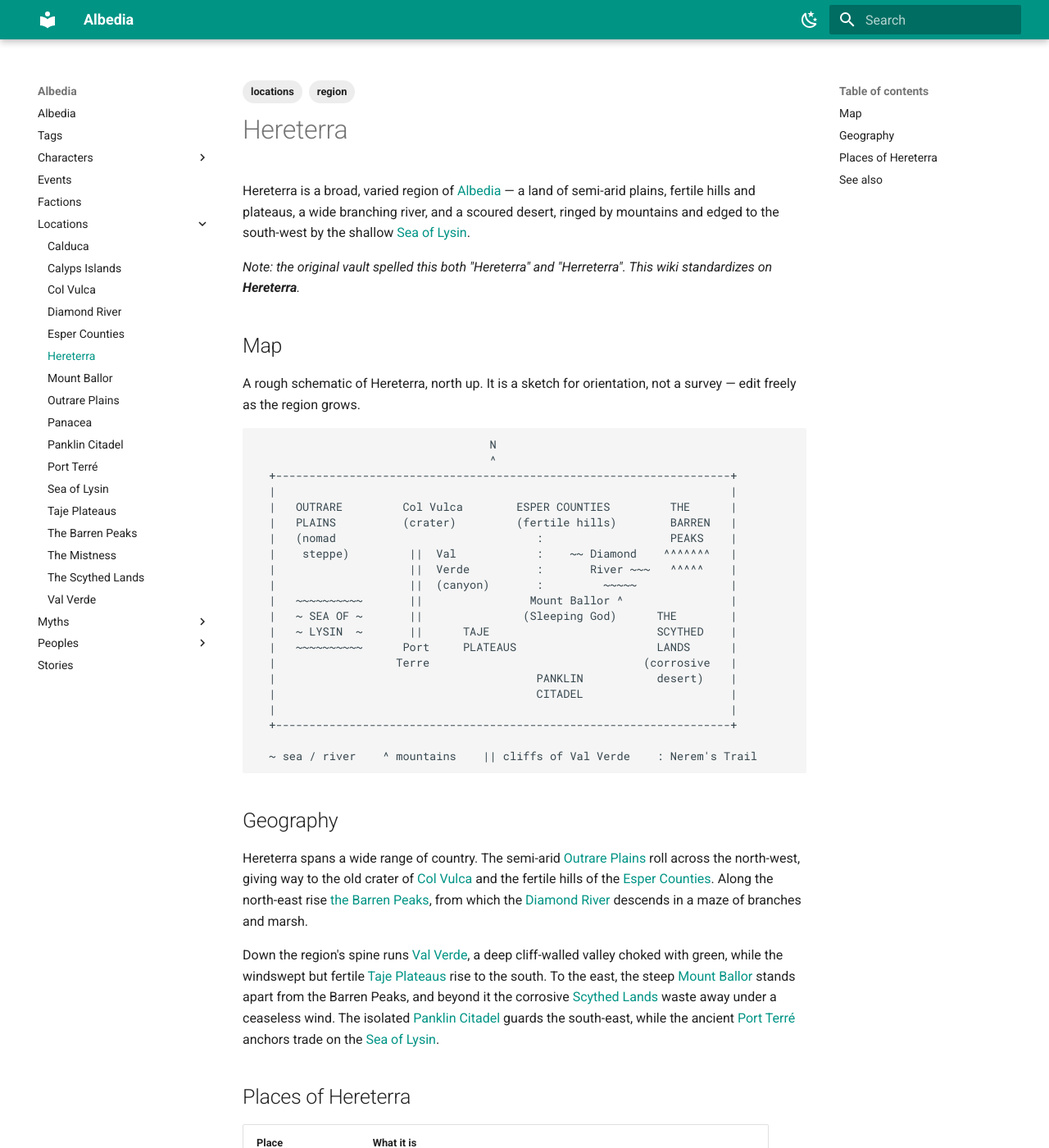
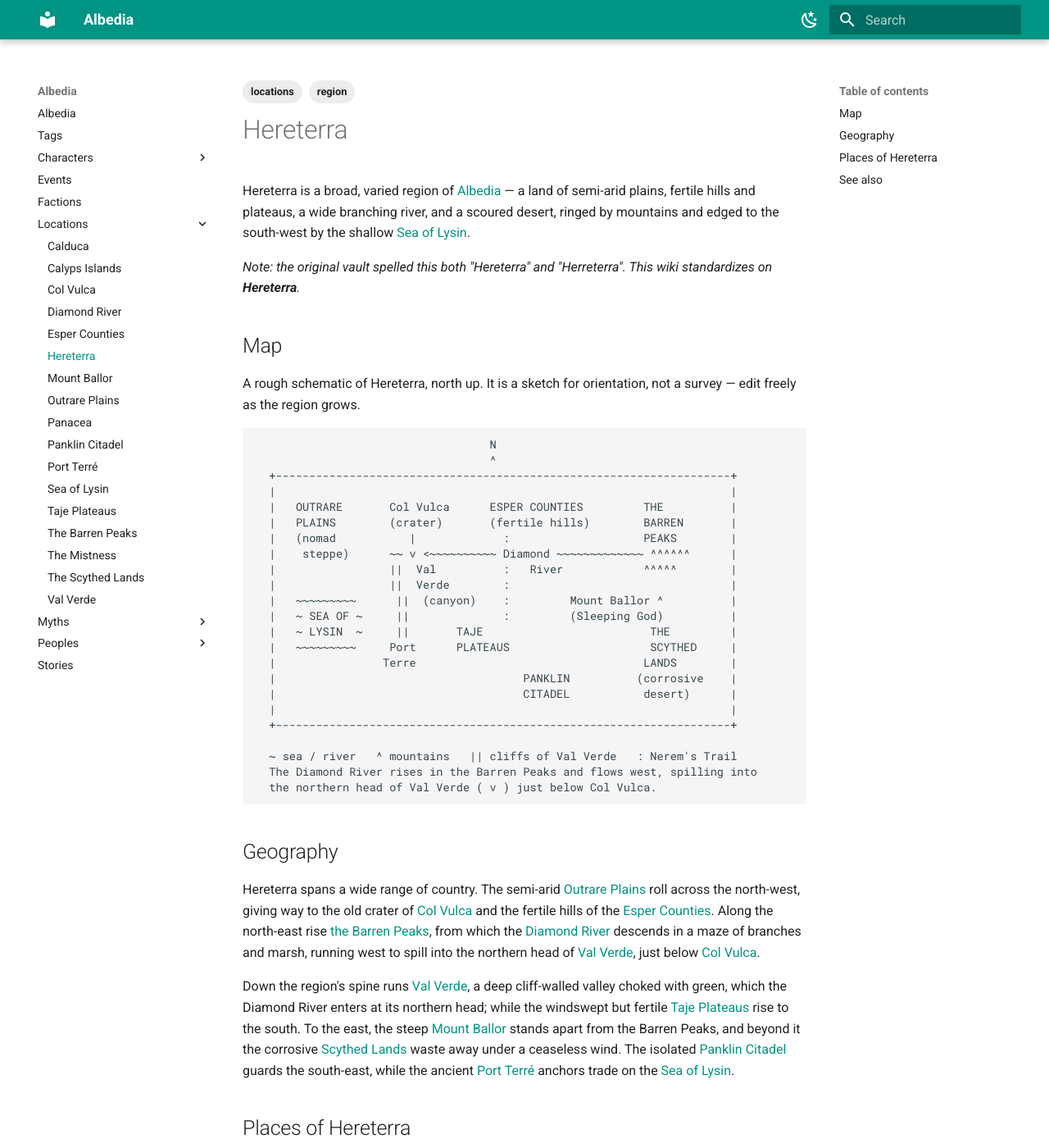
Before and after one commit to tk-auto/albedia, an MkDocs documentation site: the page built from docs/locations/hereterra.md, in a window 1280 px wide and 1400 px high. Shown: the whole window at 82% size. Built offline with MkDocs 1.6.1 and Material for MkDocs 9.7.7, drawn with Linux system fonts in a browser that asks for light colours.

Commit message:
Fix Diamond River course into Val Verde (#4)
* Fix Diamond River course: flows west into Val Verde

Correct the region map and the Diamond River, Val Verde, and Hereterra
hub pages so the river rises in the Barren Peaks and empties into Val
Verde, and add the reciprocal Val Verde <-> Diamond River links.

Co-Authored-By: Claude Opus 4.8 <noreply@anthropic.com>
Claude-Session: https://claude.ai/code/session_01W5PiA63XjW16BE9XqNEmWX

* Refine Diamond River confluence: enters Val Verde's northern head

The river spills into the northern head of Val Verde, just below Col
Vulca, then runs on southward down the valley. Update the region map
(confluence marked at the valley head below Col Vulca) and the Diamond
River, Val Verde, Col Vulca, and Hereterra hub pages, with reciprocal
Col Vulca <-> Val Verde links.

Co-Authored-By: Claude Opus 4.8 <noreply@anthropic.com>
Claude-Session: https://claude.ai/code/session_01W5PiA63XjW16BE9XqNEmWX

---------

Co-authored-by: Claude <noreply@anthropic.com>

````diff
--- a/docs/locations/hereterra.md
+++ b/docs/locations/hereterra.md
@@ -25,23 +25,25 @@ survey — edit freely as the region grows.
                                    ^
   +--------------------------------------------------------------------+
   |                                                                    |
-  |   OUTRARE         Col Vulca        ESPER COUNTIES         THE      |
-  |   PLAINS          (crater)         (fertile hills)        BARREN   |
-  |   (nomad                              :                   PEAKS    |
-  |    steppe)         ||  Val            :    ~~ Diamond    ^^^^^^^   |
-  |                    ||  Verde          :       River ~~~   ^^^^^    |
-  |                    ||  (canyon)       :         ~~~~~              |
-  |   ~~~~~~~~~~       ||                Mount Ballor ^                |
-  |   ~ SEA OF ~       ||               (Sleeping God)      THE        |
-  |   ~ LYSIN  ~       ||      TAJE                         SCYTHED    |
-  |   ~~~~~~~~~~      Port     PLATEAUS                     LANDS      |
-  |                  Terre                                (corrosive   |
-  |                                       PANKLIN           desert)    |
-  |                                       CITADEL                      |
+  |   OUTRARE       Col Vulca      ESPER COUNTIES         THE          |
+  |   PLAINS        (crater)       (fertile hills)        BARREN       |
+  |   (nomad           |             :                    PEAKS        |
+  |    steppe)      ~~ v <~~~~~~~~~~ Diamond ~~~~~~~~~~~~~ ^^^^^^      |
+  |                 ||  Val          :   River            ^^^^^        |
+  |                 ||  Verde        :                                 |
+  |   ~~~~~~~~~      ||  (canyon)    :         Mount Ballor ^          |
+  |   ~ SEA OF ~     ||              :         (Sleeping God)          |
+  |   ~ LYSIN  ~     ||       TAJE                         THE         |
+  |   ~~~~~~~~~     Port      PLATEAUS                     SCYTHED     |
+  |                Terre                                  LANDS        |
+  |                                     PANKLIN          (corrosive    |
+  |                                     CITADEL           desert)      |
   |                                                                    |
   +--------------------------------------------------------------------+
 
-  ~ sea / river    ^ mountains    || cliffs of Val Verde    : Nerem's Trail
+  ~ sea / river   ^ mountains   || cliffs of Val Verde   : Nerem's Trail
+  The Diamond River rises in the Barren Peaks and flows west, spilling into
+  the northern head of Val Verde ( v ) just below Col Vulca.
 ```
 
 ## Geography
@@ -51,10 +53,13 @@ Hereterra spans a wide range of country. The semi-arid
 old crater of [Col Vulca](col-vulca.md) and the fertile hills of the
 [Esper Counties](esper-counties.md). Along the north-east rise
 [the Barren Peaks](the-barren-peaks.md), from which the
-[Diamond River](diamond-river.md) descends in a maze of branches and marsh.
+[Diamond River](diamond-river.md) descends in a maze of branches and marsh,
+running west to spill into the northern head of [Val Verde](val-verde.md), just
+below [Col Vulca](col-vulca.md).
 
 Down the region's spine runs [Val Verde](val-verde.md), a deep cliff-walled
-valley choked with green, while the windswept but fertile
+valley choked with green, which the Diamond River enters at its northern head;
+while the windswept but fertile
 [Taje Plateaus](taje-plateaus.md) rise to the south. To the east, the steep
 [Mount Ballor](mount-ballor.md) stands apart from the Barren Peaks, and beyond it
 the corrosive [Scythed Lands](the-scythed-lands.md) waste away under a ceaseless
````
Also changed, not shown: docs/locations/col-vulca.md (+4 -1 lines), docs/locations/diamond-river.md (+8 -5 lines), docs/locations/val-verde.md (+9 -2 lines).
